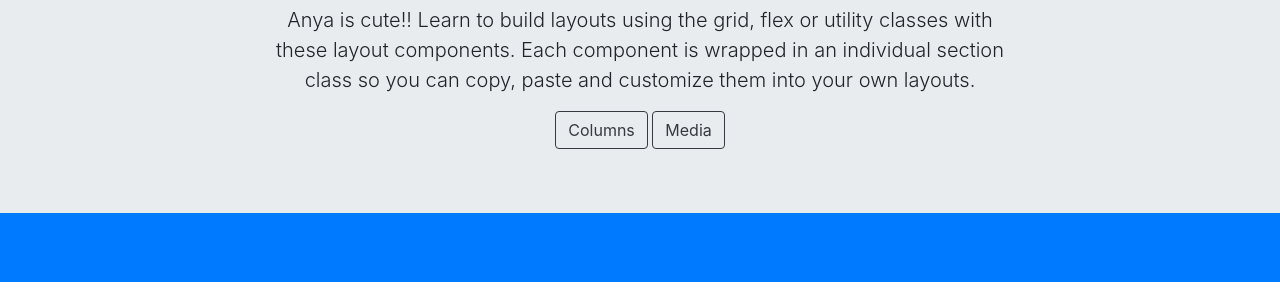
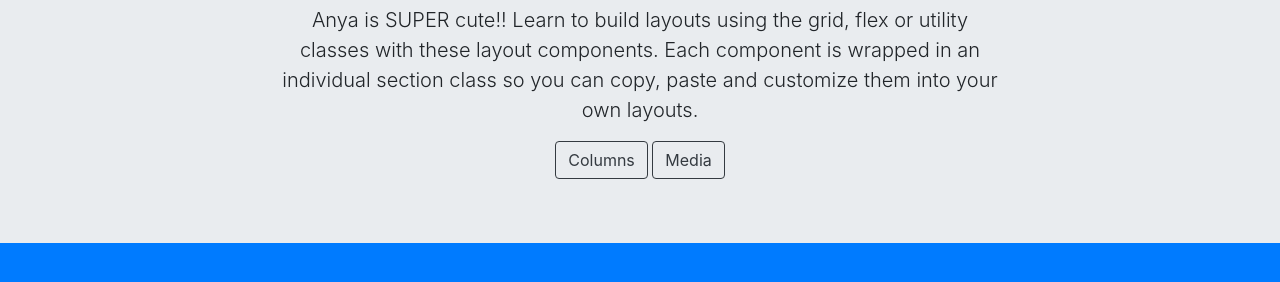
Before and after one commit to PickolZi/ubiquitous-barnacle, a plain HTML site: page index.html in a window 1280 px wide. Shown: the part 190-472 px from the top of the page. Drawn offline with nearby package versions, Linux system fonts and the light colour scheme.

Commit message:
edited paragraph in index.html #2

```diff
--- a/index.html
+++ b/index.html
@@ -45,7 +45,7 @@
             <div class="col-11 col-sm-10 col-md-8 animated fadeInUp">
               <h3 class="display-4">Hi Sophia!!</h3>
               <p class="lead">
-                Anya is cute!! Learn to build layouts using the grid, flex or utility classes with these layout components. Each component is wrapped in an
+                Anya is SUPER cute!! Learn to build layouts using the grid, flex or utility classes with these layout components. Each component is wrapped in an
                 individual section class so you can copy, paste and customize them into your own layouts.
               </p>
               <a class="btn btn-outline-dark" href="columns.html">Columns</a>
```
